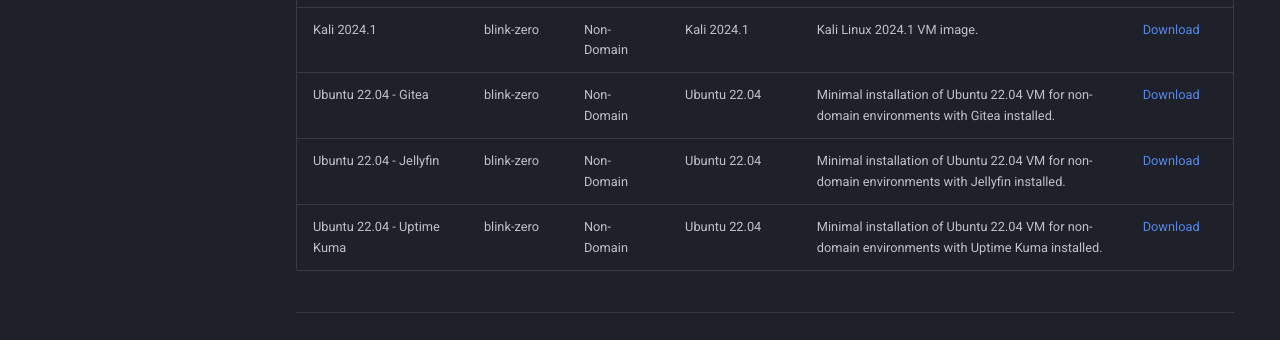
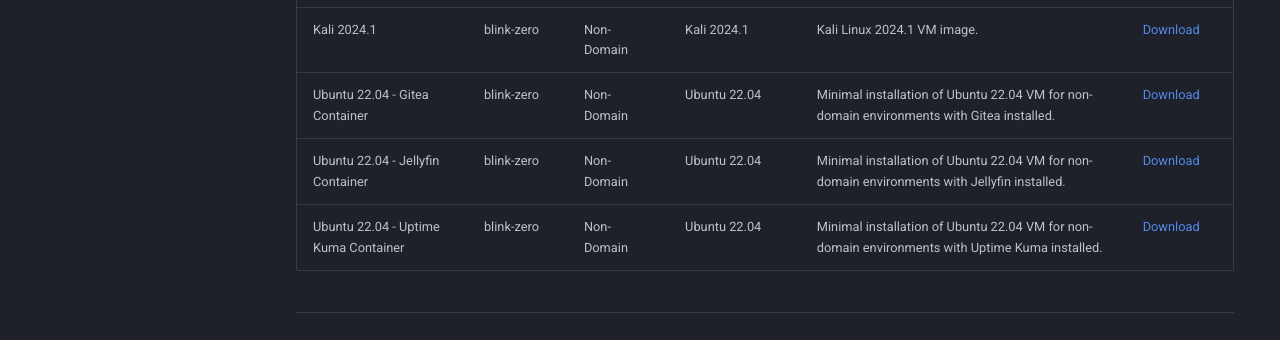
Before and after one commit to blink-zero/deployaroo-docs, an MkDocs documentation site: the page built from docs/download-images.md, in a window 1280 px wide and 900 px high, scrolled down 2388 px. Shown: the part 408-748 px from the top of the window. Built offline with MkDocs 1.6.1 and Material for MkDocs 9.7.7, drawn with Linux system fonts in a browser that asks for light colours; comment, search, counter and statistics services are not loaded.

Commit message:
Updated Names on Community Images

```diff
--- a/docs/download-images.md
+++ b/docs/download-images.md
@@ -48,9 +48,9 @@
 | Ubuntu 22.04 - Docker and Docker Compose            | blink-zero    | Non-Domain  | Ubuntu 22.04                         | Minimal installation of Ubuntu 22.04 VM for non-domain environments with Docker & Docker Compose installed.  | [Download](../../assets/community/vmware_create_linux_ubuntu22.04_docker.zip) |
 | Windows 10 Pro - FactoryIO                          | blink-zero    | Non-Domain  | Windows 10 Professional              | Windows 10 Professional with FactoryIO and custom scene installed.                                      | [Download](../../assets/community/vmware_create_windows_10pro_factoryio.zip)       |
 | Kali 2024.1                                         | blink-zero    | Non-Domain  | Kali 2024.1                          | Kali Linux 2024.1 VM image.                                                                             | [Download](../../assets/community/vmware_create_linux_kali2024.1.zip)             |
-| Ubuntu 22.04 - Gitea                                | blink-zero    | Non-Domain  | Ubuntu 22.04                         | Minimal installation of Ubuntu 22.04 VM for non-domain environments with Gitea installed.               | [Download](../../assets/community/vmware_create_linux_ubuntu22.04_gitea.zip)               |
-| Ubuntu 22.04 - Jellyfin                             | blink-zero    | Non-Domain  | Ubuntu 22.04                         | Minimal installation of Ubuntu 22.04 VM for non-domain environments with Jellyfin installed.            | [Download](../../assets/community/vmware_create_linux_ubuntu22.04_jellyfin.zip)             |
-| Ubuntu 22.04 - Uptime Kuma                          | blink-zero    | Non-Domain  | Ubuntu 22.04                         | Minimal installation of Ubuntu 22.04 VM for non-domain environments with Uptime Kuma installed.         | [Download](../../assets/community/vmware_create_linux_ubuntu22.04_uptimekuma.zip)           |
+| Ubuntu 22.04 - Gitea Container                      | blink-zero    | Non-Domain  | Ubuntu 22.04                         | Minimal installation of Ubuntu 22.04 VM for non-domain environments with Gitea installed.               | [Download](../../assets/community/vmware_create_linux_ubuntu22.04_gitea.zip)               |
+| Ubuntu 22.04 - Jellyfin Container                   | blink-zero    | Non-Domain  | Ubuntu 22.04                         | Minimal installation of Ubuntu 22.04 VM for non-domain environments with Jellyfin installed.            | [Download](../../assets/community/vmware_create_linux_ubuntu22.04_jellyfin.zip)             |
+| Ubuntu 22.04 - Uptime Kuma  Container               | blink-zero    | Non-Domain  | Ubuntu 22.04                         | Minimal installation of Ubuntu 22.04 VM for non-domain environments with Uptime Kuma installed.         | [Download](../../assets/community/vmware_create_linux_ubuntu22.04_uptimekuma.zip)           |
 
 
 ---
```
Also changed, not shown: docs/admin-guide/vm-images.md (+3 -3 lines).
